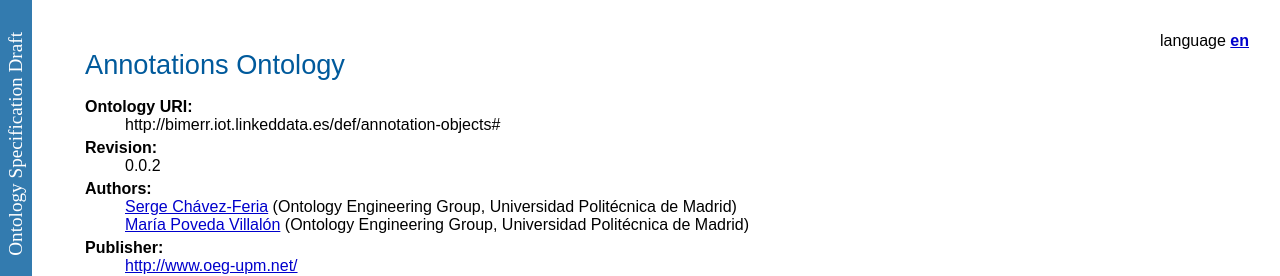
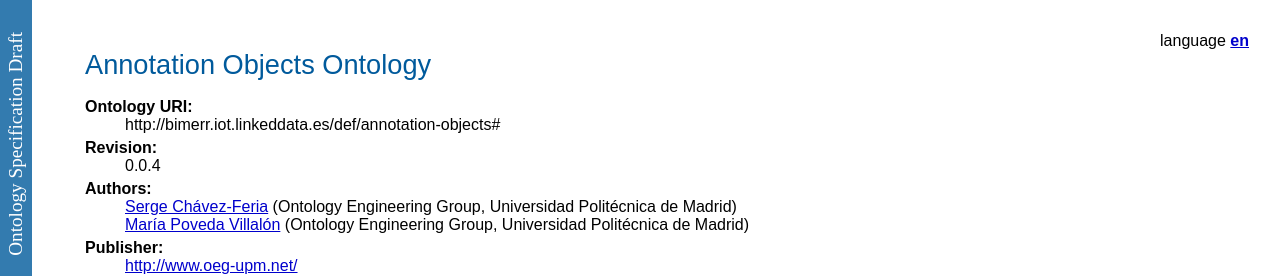
Before and after one commit to oeg-upm/bimerr-annotation-objects, a plain HTML site: page documentation/index.html in a window 1280 px wide. Shown: the top 276 px of the page. Drawn offline with Linux system fonts and the light colour scheme.

Commit message:
title corrected

```diff
--- a/documentation/index.html
+++ b/documentation/index.html
@@ -59,14 +59,14 @@ function loadTOC(){
 <div class="container">
 <div class="head">
 <div style="float:right">language <a href="index-en.html"><b>en</b></a> </div>
-<h1>Annotations Ontology</h1>
+<h1>Annotation Objects Ontology</h1>
 
 
 <dl>
 <dt>Ontology URI:</dt>
 <dd>http://bimerr.iot.linkeddata.es/def/annotation-objects#</dd>
 <dt>Revision:</dt>
-<dd>0.0.2</dd>
+<dd>0.0.4</dd>
 <dt>Authors:</dt>
 <dd><a href="http://w3id.org/people/serge">Serge Chávez-Feria</a> (Ontology Engineering Group, Universidad Politécnica de Madrid)</dd>
 <dd><a href="http://w3id.org/people/mpoveda">María Poveda Villalón</a> (Ontology Engineering Group, Universidad Politécnica de Madrid)</dd>
--- a/documentation/sections/crossref-en.html
+++ b/documentation/sections/crossref-en.html
@@ -1,4 +1,4 @@
-<h2 id="crossreference" class="list">Cross reference for Annotations Ontology classes, properties and dataproperties <span class="backlink"> back to <a href="#toc">ToC</a></span></h2>
+<h2 id="crossreference" class="list">Cross reference for Annotation Objects Ontology classes, properties and dataproperties <span class="backlink"> back to <a href="#toc">ToC</a></span></h2>
 This section provides details for each class and property defined by Annotations Ontology.
 <div id="classes">
    <h3 id="classes-headline" class="list">Classes</h3>
--- a/documentation/sections/description-en.html
+++ b/documentation/sections/description-en.html
@@ -1,4 +1,4 @@
-<h2 id="desc" class="list">Annotations Ontology: Description <span class="backlink"> back to <a href="#toc">ToC</a></span></h2>
+<h2 id="desc" class="list">Annotation Object Ontology: Description <span class="backlink"> back to <a href="#toc">ToC</a></span></h2>
 
 <p>Figure 1 shows the classes, relations, attributes of the annotation objects ontology.</p>
 
--- a/documentation/sections/overview-en.html
+++ b/documentation/sections/overview-en.html
@@ -1,4 +1,4 @@
-<h2 id="overv" class="list">Annotations Ontology: Overview <span class="backlink"> back to <a href="#toc">ToC</a></span></h2>
+<h2 id="overv" class="list">Annotation Objects Ontology: Overview <span class="backlink"> back to <a href="#toc">ToC</a></span></h2>
 <span class="markdown">
 This ontology has the following classes and properties.</span>
 <h4>Classes</h4>
```
